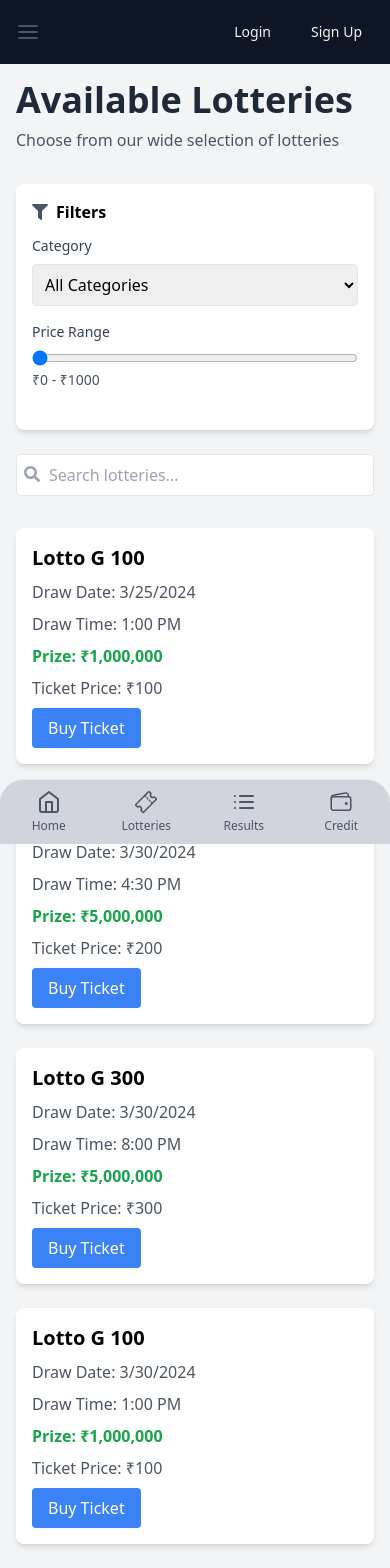
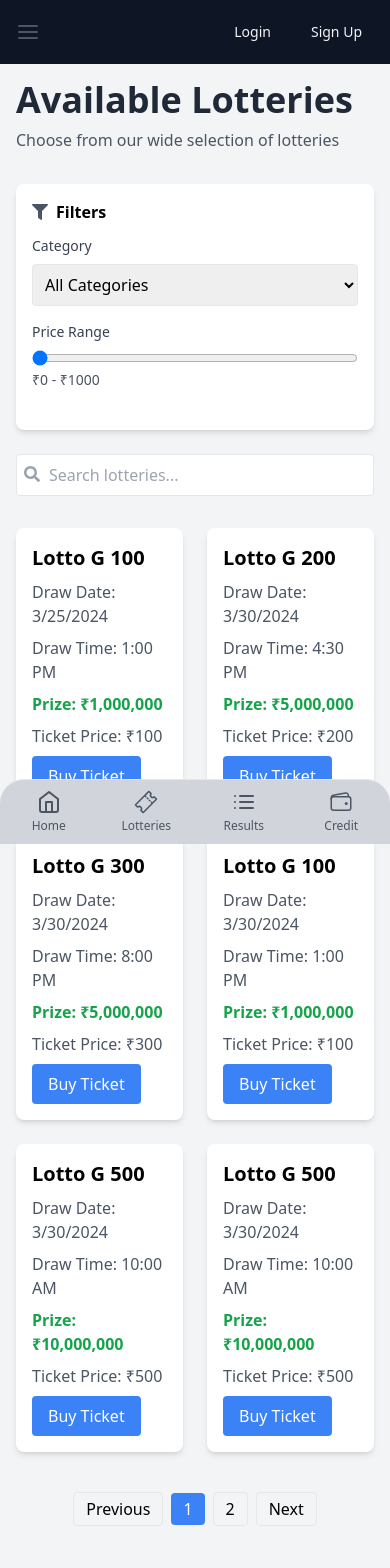
Before and after one commit to niteshjangid29/lottery-ft, a Next.js app: page /lotteries in a window 390 px wide. Shown: the top 1568 px of the page. Built offline with nearby package versions, Linux system fonts and the light colour scheme.

Commit message:
updated the lottery page layout and Add ticket button

```diff
--- a/app/lotteries/page.tsx
+++ b/app/lotteries/page.tsx
@@ -211,7 +211,7 @@ export default function LotteriesPage() {
 										No lotteries found
 									</div>
 								) : (
-									<div className="grid grid-cols-1 md:grid-cols-2 lg:grid-cols-3 gap-6">
+									<div className="grid grid-cols-2 lg:grid-cols-3 gap-6">
 										{paginatedLotteries.map((lottery) => (
 											<div
 												key={lottery.id}
--- a/app/lotteries/purchaseTickets/[id]/page.tsx
+++ b/app/lotteries/purchaseTickets/[id]/page.tsx
@@ -156,7 +156,7 @@ export default function PurchaseTicketsPage() {
 									className="w-full p-3 border rounded-lg"
 								/>
 								<button
-									className="w-full bg-blue-500 text-white py-3 rounded-lg"
+									className="w-full bg-blue-500 text-white py-3 rounded-lg disabled:bg-gray-400 disabled:cursor-not-allowed"
 									onClick={addCustomTicket}
 									disabled={
 										customNumber.length !==
```
